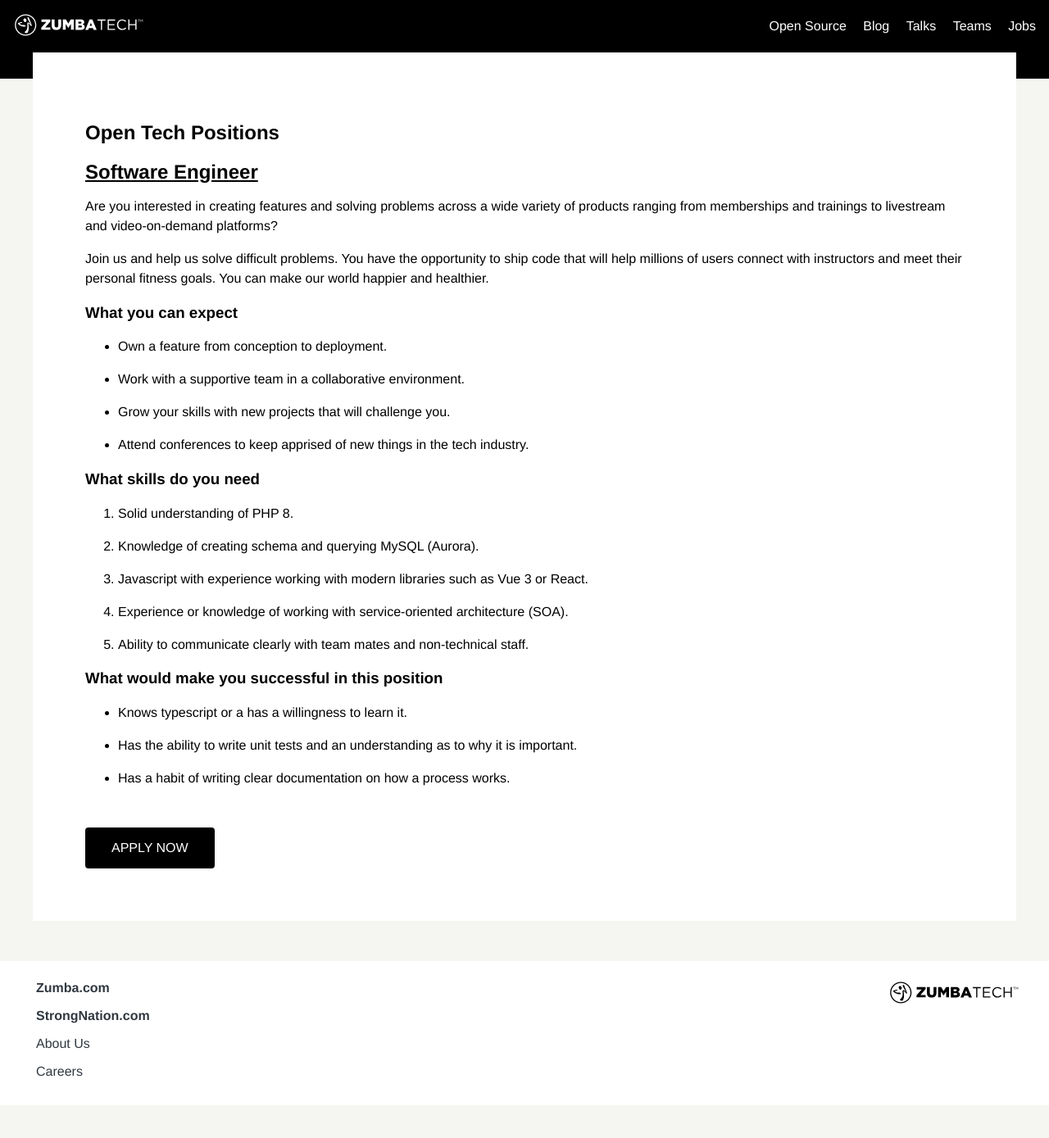
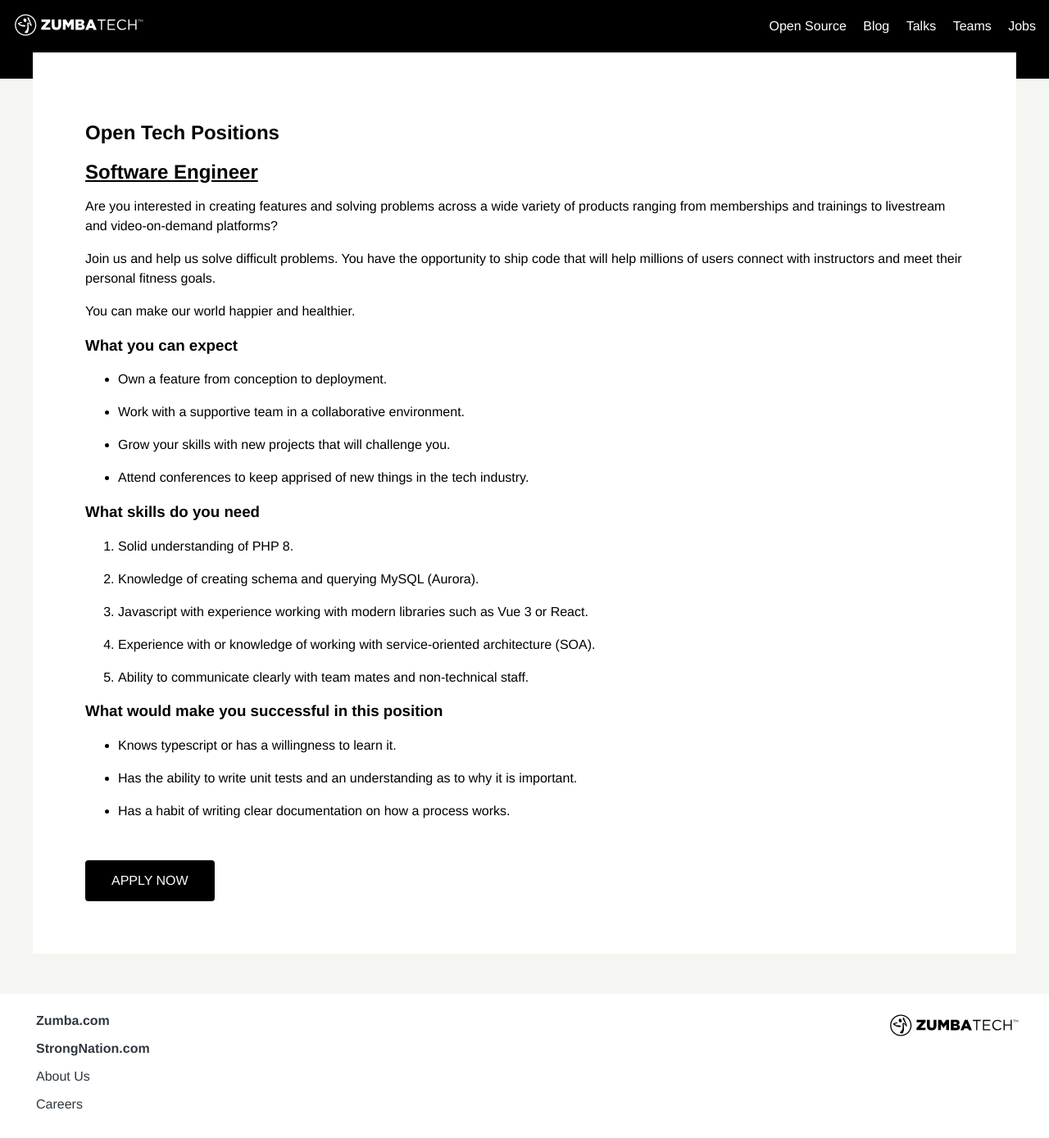
Before and after one commit to zumba/zumba.github.com, a Jekyll site: the page built from jobs.html, in a window 1280 px wide and 1389 px high. Shown: the whole window at 82% size. Built offline with Jekyll 4.4.1, drawn with Linux system fonts in a browser that asks for light colours.

Commit message:
Copy updates.

```diff
--- a/jobs.html
+++ b/jobs.html
@@ -20,7 +20,10 @@
 		<p>
 			Join us and help us solve difficult problems. You have the opportunity
 			to ship code that will help millions of users connect with instructors
-			and meet their personal fitness goals. You can make our world happier and healthier.
+			and meet their personal fitness goals.
+		</p>
+		<p>
+			You can make our world happier and healthier.
 		</p>
 		<h3>What you can expect</h3>
 		<ul itemprop="responsibilities">
@@ -34,12 +37,12 @@
 			<li><p>Solid understanding of PHP 8.<p></li>
 			<li><p>Knowledge of creating schema and querying MySQL (Aurora).</p></li>
 			<li><p>Javascript with experience working with modern libraries such as Vue 3 or React.</p></li>
-			<li><p>Experience or knowledge of working with service-oriented architecture (SOA).</p></li>
+			<li><p>Experience with or knowledge of working with service-oriented architecture (SOA).</p></li>
 			<li><p>Ability to communicate clearly with team mates and non-technical staff.</p></li>
 		</ol>
 		<h3>What would make you successful in this position</h3>
 		<ul itemprop="skills">
-			<li><p>Knows typescript or a has a willingness to learn it.</p></li>
+			<li><p>Knows typescript or has a willingness to learn it.</p></li>
 			<li><p>Has the ability to write unit tests and an understanding as to why it is important.</p></li>
 			<li><p>Has a habit of writing clear documentation on how a process works.</p></li>
 		</ul>
--- a/teams.html
+++ b/teams.html
@@ -31,7 +31,7 @@
 			We further subdivide our engineering section into self-contained teams with 4-5 members each.
 			Each engineering team is constructed to take a project or feature
 			all the way from design to deploying to customers. With support from
-			a lead engineer, a product manager, and our ops teams, teams have autonomy
+			a lead engineer, a product manager, and our ops teams, engineering teams have autonomy
 			to make technical decisions and control the outcome of the project.
 		</p>
 		<p>
```
